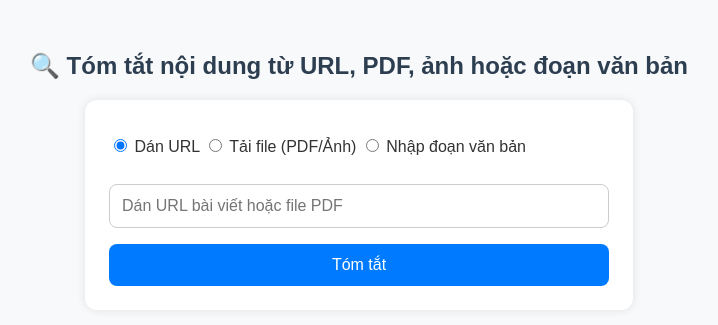
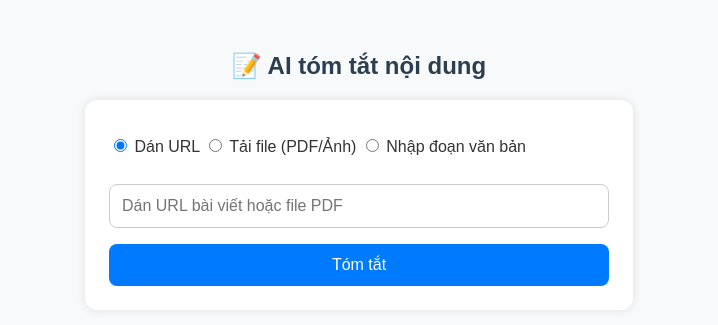
Before and after one commit to minhnt324/gemini-sumAI, a Flask app: page / in a window 1280 px wide. Shown: the top 325 px of the page, without its empty margins (281-999 px from the left). Run offline with Flask 3, Linux system fonts and the light colour scheme.

Commit message:
Update index.html

```diff
--- a/templates/index.html
+++ b/templates/index.html
@@ -3,7 +3,7 @@
 <head>
   <meta charset="UTF-8">
   <meta name="viewport" content="width=device-width, initial-scale=1">
-  <title>gemini-sumAI</title>
+  <title>AI tóm tắt nội dung</title>
   <link rel="stylesheet" href="{{ url_for('static', filename='style.css') }}">
   <script src="https://cdn.jsdelivr.net/npm/marked/marked.min.js"></script>
   <style>
@@ -12,7 +12,7 @@
   </style>
 </head>
 <body>
-  <h2>🔍 Tóm tắt nội dung từ URL, PDF, ảnh hoặc đoạn văn bản</h2>
+  <h2>📝 AI tóm tắt nội dung</h2>
 
   <form method="POST" enctype="multipart/form-data">
     <div class="option-block">
```
